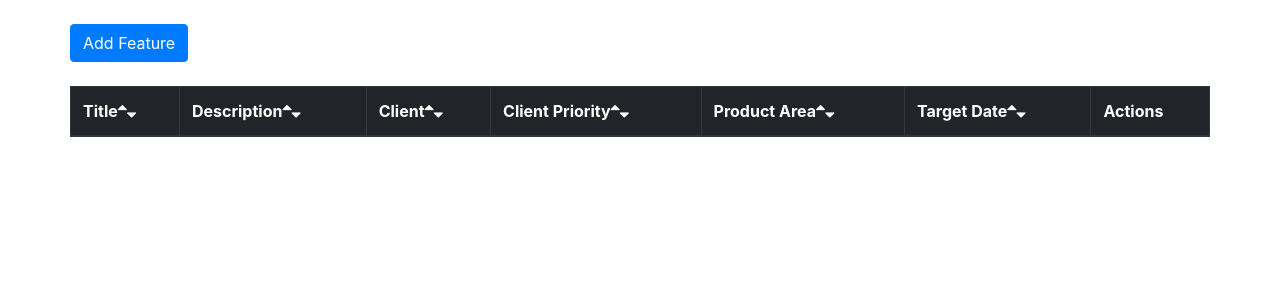
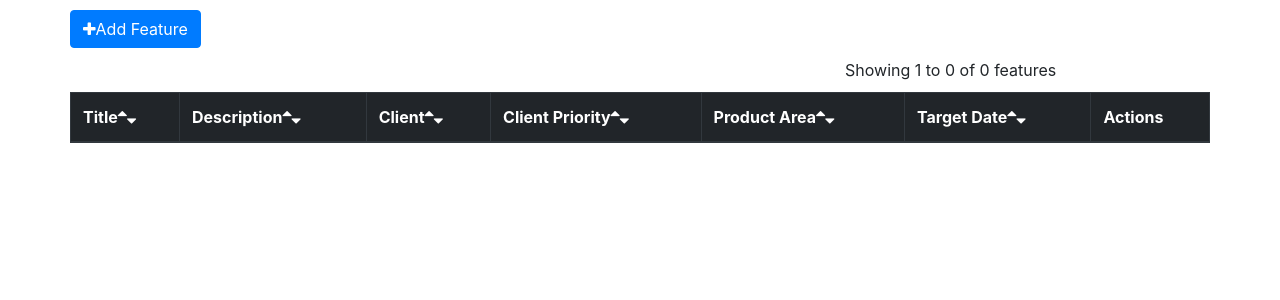
Before and after one commit to gopalmeena/knockout-sample-with-django, a Django app: page / in a window 1280 px wide. Shown: the part 56-356 px from the top of the page. Run offline with Django 3.2, Linux system fonts and the light colour scheme; data that the repository does not hold is empty; some libraries are stand-ins or nearby versions.

Commit message:
Adding icon

```diff
--- a/static/js/logic.js
+++ b/static/js/logic.js
@@ -91,6 +91,8 @@ var clientViewModel = function(){
 	self.featureSaveSuccess = ko.observable(false);
 	self.featureSaveSuccessMsg = ko.observable('');
 
+	self.pageSizeList = ko.observableArray([5,10,25,50,100]);self.pageNumber = ko.observable(1);
+	self.prevToggle = ko.observable(false),self.nextToggle = ko.observable(false);self.pageSize = ko.observable(5);
 
 
 
@@ -552,6 +554,7 @@ var clientViewModel = function(){
 		owner:self
 	});
 
+
 	/********************        All Sortin function        ***********************/
 	self.titleAsc = function(){
 		self.textSearch(self.searchList().sort(function (a, b) {return a.title().toLowerCase() == b.title().toLowerCase() ? 0 : (a.title().toLowerCase() < b.title().toLowerCase() ? -1 : 1);}).slice());
--- a/templates/index.html
+++ b/templates/index.html
@@ -68,33 +68,36 @@
 				</form>
 			</nav>
 		</div>
-		<br/>
 		<div class="container">
-			<div class="row" data-bind="visible:showFeature">
+			<div class="row" data-bind="visible:showFeature" style="padding-top:10px;">
 				<button type="button" class="btn btn-primary" data-toggle="modal" data-target="#featureModal" data-bind="click:addFeatureToggle">
-					Add Feature
+					<i class="fa fa-plus"></i>Add Feature
 				</button>
 			</div>
-			<div class="row" data-bind="visible:showClient">
+			<div class="row" data-bind="visible:showClient" style="padding-top:10px;">
 				<button type="button" class="btn btn-primary" data-toggle="modal" data-target="#clientModal" data-bind="click:addClientToggle">
-					Add client
+					<i class="fa fa-plus"></i>Add client
 				</button>&nbsp;&nbsp;
-				<button type="button" class="btn btn-success" data-toggle="modal" data-target="#clientModal" data-bind="click:updateClientToggle">Update Client</button>
+				<button type="button" class="btn btn-success" data-toggle="modal" data-target="#clientModal" data-bind="click:updateClientToggle"><i class="fa fa-pencil"></i>Update Client</button>
 
-				&nbsp;&nbsp;<button type="button" class="btn btn-danger" data-toggle="modal" data-target="#clientModal" data-bind="click:deleteClientToggle">Delete Client</button>
+				&nbsp;&nbsp;<button type="button" class="btn btn-danger" data-toggle="modal" data-target="#clientModal" data-bind="click:deleteClientToggle"><i class="fa fa-trash-o"></i>Delete Client</button>
 			</div>
-			<div class="row" data-bind="visible:showProduct">
+			<div class="row" data-bind="visible:showProduct" style="padding-top:10px;">
 				<button type="button" class="btn btn-primary" data-toggle="modal" data-target="#productModal" data-bind="click:addProductToggle">
-					Add Product Area
+					<i class="fa fa-plus"></i>Add Product Area
 				</button>&nbsp;&nbsp;
-				<button type="button" class="btn btn-success" data-toggle="modal" data-target="#productModal" data-bind="click:updateProductToggle">Update Product Area</button>
+				<button type="button" class="btn btn-success" data-toggle="modal" data-target="#productModal" data-bind="click:updateProductToggle"><i class="fa fa-pencil"></i>Update Product Area</button>
 
-				&nbsp;&nbsp;<button type="button" class="btn btn-danger" data-toggle="modal" data-target="#productModal" data-bind="click:deleteProductToggle">Delete Product Area</button>
+				&nbsp;&nbsp;<button type="button" class="btn btn-danger" data-toggle="modal" data-target="#productModal" data-bind="click:deleteProductToggle"><i class="fa fa-trash-o"></i>Delete Product Area</button>
 			</div>
 		</div>
-		<br/>
-		<div class="container">
+		<div class="container" style="padding-top:10px;">
 			<div class="row">
+				<!-- <div class="col-sm-8"><select><option>No of rows...</option><option value="5">5</option></select></div> -->
+				<div class="col-sm-8"></div>
+				<div class="col-sm-4">Showing 1 to <span data-bind="text:searchList().length"></span> of <span data-bind="text:searchList().length"></span> features</div>
+			</div>
+			<div class="row" style="padding-top: 10px;">
 				<table class="table table-bordered">
 					<thead class="thead-dark">
 						<tr>
@@ -115,10 +118,11 @@
 							<th data-bind="text:clientPriority"></th>
 							<th data-bind="text:productArea().name()"></th>
 							<th data-bind="text:targetDate"></th>
-							<th><button class="btn btn-success" data-bind="click:$parent.updateFeature">Update</button>&nbsp;<button class="btn btn-danger" data-bind="click:$parent.deleteFeature">Delete</button></th>
+							<th><button class="btn btn-success" data-bind="click:$parent.updateFeature"><span><i class="fa fa-pencil"></i></span></button>&nbsp;<button class="btn btn-danger" data-bind="click:$parent.deleteFeature"><span><i class="fa fa-trash-o"></i></span></button></th>
 						</tr>
 					</tbody>
 				</table>
+
 			</div>
 		</div>
 
```
